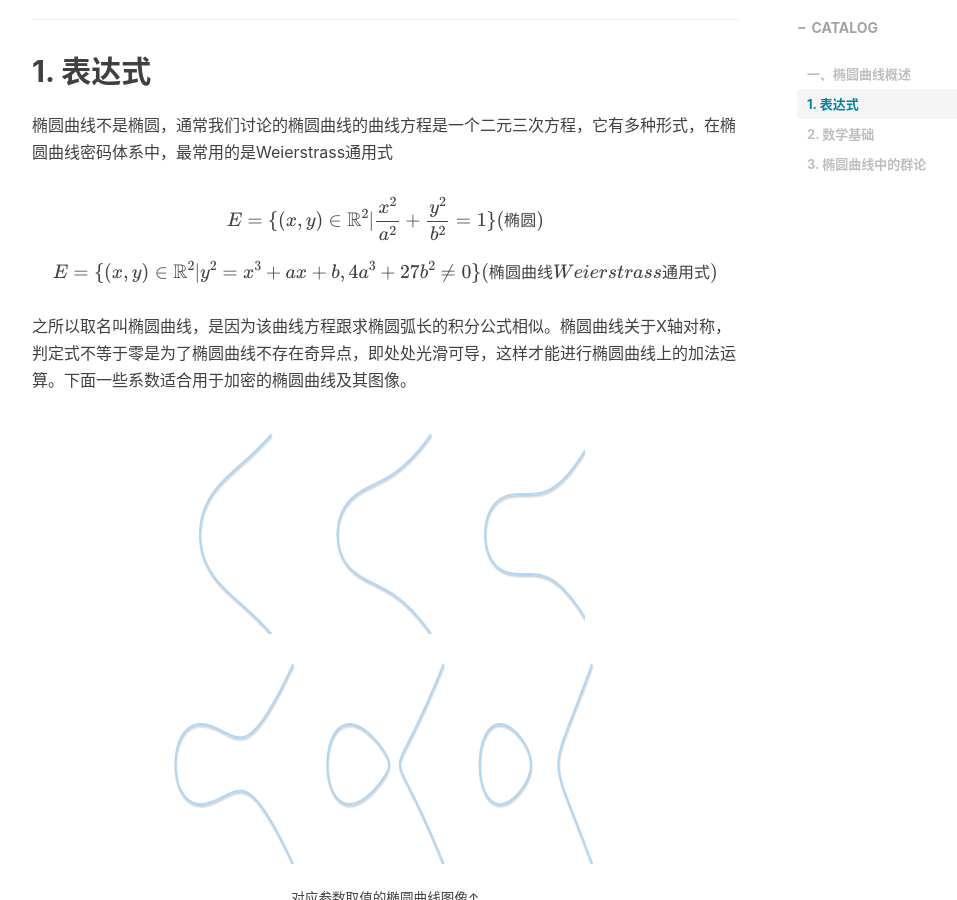
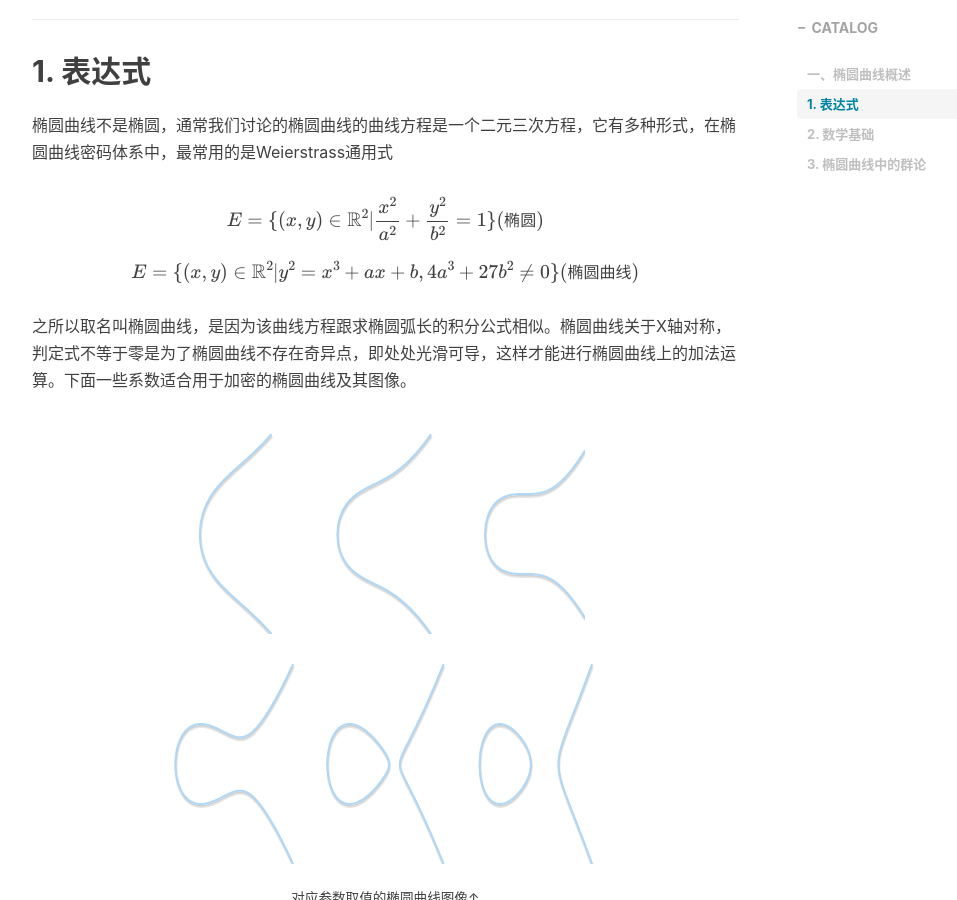
Before and after one commit to dimi-liu/dimi-liu.github.io, a Jekyll site: the page built from _posts/coding/privacyCompute/2023-03-20-ECDH.markdown, in a window 1280 px wide and 900 px high, scrolled down 876 px. Shown: the whole window, without its empty margins (233-1190 px from the left). Built offline with Jekyll 4.4.1, drawn with Linux system fonts in a browser that asks for light colours; nearby versions of some CDN libraries; formulas are drawn with MathJax 3; comment, search, counter and statistics services are not loaded.

Commit message:
自定义的无法展示，使用原有mathjax

```diff
--- a/_includes/mathjax_support.html
+++ b/_includes/mathjax_support.html
@@ -6,11 +6,11 @@
       }
     },
     SVG: {
-      scale: 110
+      scale: 100
     },
     tex2jax: {
-      inlineMath: [ ['$','$'] ],
-      displayMath: [ ['$$','$$'] ],
+      inlineMath: [ ['$','$'], ["\\(","\\)"] ],
+      displayMath: [ ['$$','$$'], ["\\[","\\]"] ],
       processEscapes: true,
     }
   });
--- a/_layouts/post.html
+++ b/_layouts/post.html
@@ -98,7 +98,7 @@
 
 <!-- add support for mathjax by voleking-->
 {% if page.mathjax %}
-  {% include my_mathjax_support.html %}
+  {% include mathjax_support.html %}
 {% endif %}
 
 
--- a/_posts/coding/privacyCompute/2023-03-20-ECDH.markdown
+++ b/_posts/coding/privacyCompute/2023-03-20-ECDH.markdown
@@ -26,7 +26,7 @@
 $$
 
 $$
-E = \lbrace (x,y) \in \mathbb{R}^2 | y^2 = x^3 + ax + b, 4a^3 + 27b^2 \neq 0\rbrace (椭圆曲线Weierstrass通用式)
+E = \lbrace (x,y) \in \mathbb{R}^2 | y^2 = x^3 + ax + b, 4a^3 + 27b^2 \neq 0\rbrace (椭圆曲线)
 $$
 
 之所以取名叫椭圆曲线，是因为该曲线方程跟求椭圆弧长的积分公式相似。椭圆曲线关于X轴对称，判定式不等于零是为了椭圆曲线不存在奇异点，即处处光滑可导，这样才能进行椭圆曲线上的加法运算。下面一些系数适合用于加密的椭圆曲线及其图像。
```
